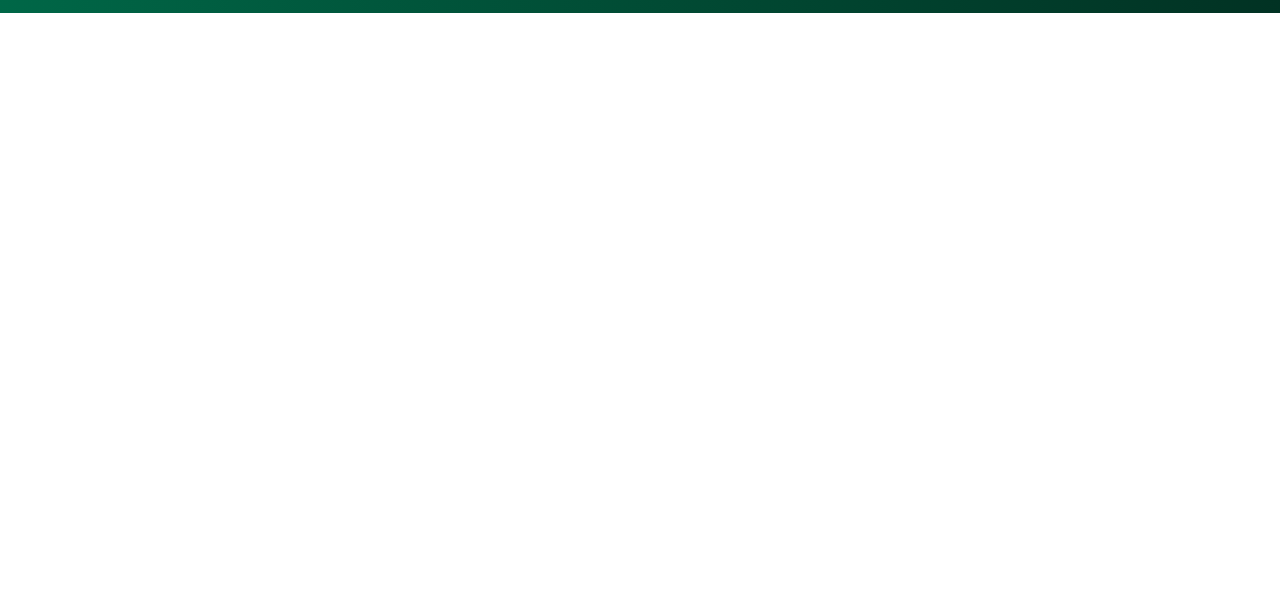
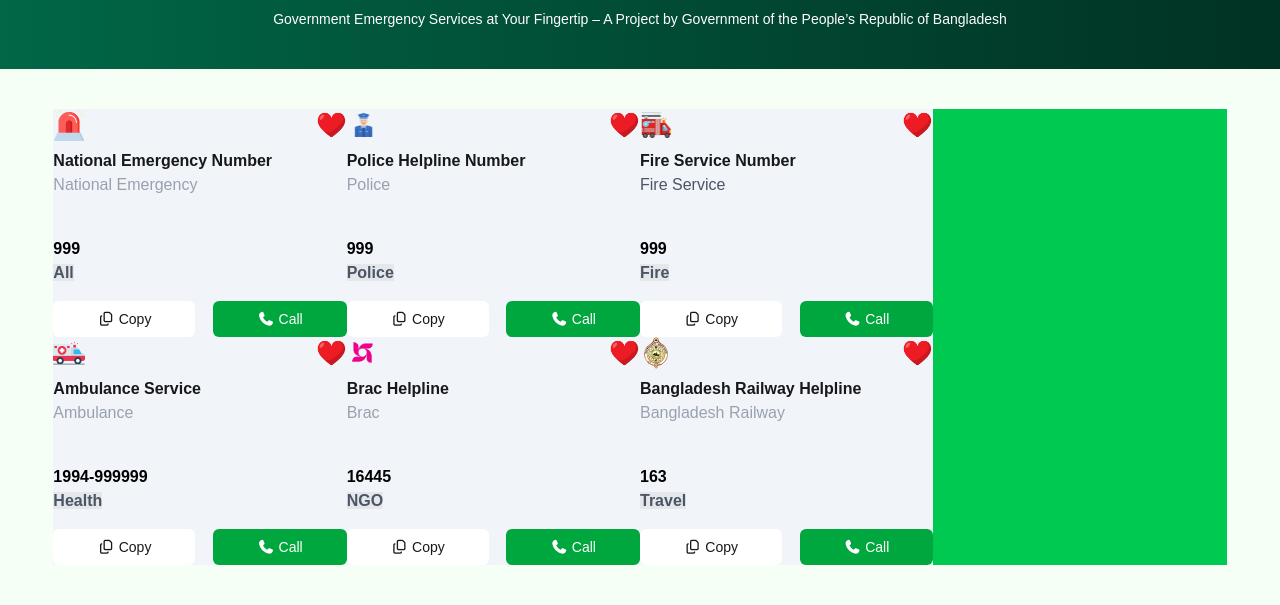
Before and after one commit to sajjadursohag/B12-A5-Emergency-Hotline, a plain HTML site: page index.html in a window 1280 px wide. Shown: the part 239-844 px from the top of the page. Before the commit the page ends 800 px from the top, so only its background shows below. Drawn offline with nearby package versions, Linux system fonts and the light colour scheme; a web font is replaced by a local one.

Commit message:
added service container

```diff
--- a/index.html
+++ b/index.html
@@ -17,7 +17,9 @@
     <!-- header -->
      <header class="bg-gray-200 text-[#006747] p-4 flex justify-between items-center">
         <div class="flex items-center gap-3">
-            <img src="./assets/logo.png" alt="" class="w-8 h-8">
+            <figure>
+                <img src="./assets/logo.png" alt="" class="w-8 h-8">
+            </figure>
             <h1 class="text-lg font-bold">Emergency<br>Service</h1>
         </div>
         <div class="flex items-center gap-7 bg-[#41ff6b1a] rounded-sm">
@@ -35,19 +37,115 @@
 
      </header>
      <!-- Banner -->
-  <section class="bg-gradient-to-r from-[#006747] to-[#013223]  text-center text-white py-7">
+  <section class="bg-gradient-to-r from-[#006747] to-[#013223]  text-center text-white py-10">
     <div class="flex justify-center items-center">
         <div">
-        <img src="./assets/logo.png" alt="" class="w-8 h-8">
+        <img src="./assets/logo.png" alt="" class="w-16 h-16">
 
     </div>
     <div>
         <h2 class="text-2xl font-bold mt-3">Emergency Service Directory</h2>
-        <p class="text-sm mt-3">Government Emergency Services at Your Fingertips – A Project by the Government of Bangladesh</p>
+        <p class="text-sm mt-3">Government Emergency Services at Your Fingertip – A Project by Government of the People’s Republic of Bangladesh</p>
     </div>
     </div>
 
   </section>
+  <main class="bg-[#F5FFF6]">
+    <section id="services-container" class="w-11/12 mx-auto py-10 grid grid-cols-12">
+        <section id="service-box" class="col-span-9">
+            <div class="grid grid-cols-3 bg-slate-100">
+                <div class="emergency">
+                <div class="flex justify-between">
+                <img src="./assets/emergency.png" alt="" class="w-8 h-8 ">
+                <img src="./assets/heart.png" alt="" class="w-8 h-8 ">
+                </div>
+                <h2 class="font-bold mt-2">National Emergency Number</h2>
+                <p class="text-gray-400">National Emergency</p>
+                <p class="font-extrabold text-black mt-10">999</p>
+                <span class="bg-gray-200 font-bold mt-5 text-gray-600">All</span>
+                <div class="flex justify-between mt-4">
+                    <button class="bg-white px-11 py-2 rounded-md text-sm p-3"><i class="fa-regular fa-copy"></i> Copy</button>
+                <button class="bg-[#00A63E] text-white px-11 py-2 rounded-md text-sm p-3"><i class="fa-solid fa-phone"></i> Call</button>
+                </div>
+            </div>
+                <div class="police">
+                <div class="flex justify-between">
+                <img src="./assets/police.png" alt="" class="w-8 h-8 ">
+                <img src="./assets/heart.png" alt="" class="w-8 h-8 ">
+                </div>
+                <h2 class="font-bold mt-2">Police Helpline Number</h2>
+                <p class="text-gray-400">Police</p>
+                <p class="font-extrabold text-black mt-10">999</p>
+                <span class="bg-gray-200 font-bold mt-5 text-gray-600">Police</span>
+                <div class="flex justify-between mt-4">
+                    <button class="bg-white px-11 py-2 rounded-md text-sm p-3"><i class="fa-regular fa-copy"></i> Copy</button>
+                <button class="bg-[#00A63E] text-white px-11 py-2 rounded-md text-sm p-3"><i class="fa-solid fa-phone"></i> Call</button>
+                </div>
+            </div>
+                <div class="fire-service">
+                <div class="flex justify-between">
+                <img src="./assets/fire-service.png" alt="" class="w-8 h-8 ">
+                <img src="./assets/heart.png" alt="" class="w-8 h-8 ">
+                </div>
+                <h2 class="font-bold mt-2">Fire Service Number</h2>
+                <p class="text-gray-600">Fire Service</p>
+                <p class="font-extrabold text-black mt-10">999</p>
+                <span class="bg-gray-200 font-bold mt-5 text-gray-600">Fire</span>
+                <div class="flex justify-between mt-4">
+                    <button class="bg-white px-11 py-2 rounded-md text-sm p-3"><i class="fa-regular fa-copy"></i> Copy</button>
+                <button class="bg-[#00A63E] text-white px-11 py-2 rounded-md text-sm p-3"><i class="fa-solid fa-phone"></i> Call</button>
+                </div>
+            </div>
+                <div class="ambulance-service">
+                <div class="flex justify-between">
+                <img src="./assets/ambulance.png" alt="" class="w-8 h-8 ">
+                <img src="./assets/heart.png" alt="" class="w-8 h-8 ">
+                </div>
+                <h2 class="font-bold mt-2">Ambulance Service</h2>
+                <p class="text-gray-400">Ambulance</p>
+                <p class="font-extrabold text-black mt-10">1994-999999</p>
+                <span class="bg-gray-200 font-bold mt-5 text-gray-600">Health</span>
+                <div class="flex justify-between mt-4">
+                    <button class="bg-white px-11 py-2 rounded-md text-sm p-3"><i class="fa-regular fa-copy"></i> Copy</button>
+                <button class="bg-[#00A63E] text-white px-11 py-2 rounded-md text-sm p-3"><i class="fa-solid fa-phone"></i> Call</button>
+                </div>
+            </div>
+                <div class="brac-help">
+                <div class="flex justify-between">
+                <img src="./assets/brac.png" alt="" class="w-8 h-8 ">
+                <img src="./assets/heart.png" alt="" class="w-8 h-8 ">
+                </div>
+                <h2 class="font-bold mt-2">Brac Helpline</h2>
+                <p class="text-gray-400">Brac</p>
+                <p class="font-extrabold text-black mt-10">16445</p>
+                <span class="bg-gray-200 font-bold mt-5 text-gray-600">NGO</span>
+                <div class="flex justify-between mt-4">
+                    <button class="bg-white px-11 py-2 rounded-md text-sm p-3"><i class="fa-regular fa-copy"></i> Copy</button>
+                <button class="bg-[#00A63E] text-white px-11 py-2 rounded-md text-sm p-3"><i class="fa-solid fa-phone"></i> Call</button>
+                </div>
+            </div>
+                <div class="bd-railway">
+                <div class="flex justify-between">
+                <img src="./assets/Bangladesh-Railway.png" alt="" class="w-8 h-8 ">
+                <img src="./assets/heart.png" alt="" class="w-8 h-8 ">
+                </div>
+                <h2 class="font-bold mt-2">Bangladesh Railway Helpline</h2>
+                <p class="text-gray-400">Bangladesh Railway</p>
+                <p class="font-extrabold text-black mt-10">163</p>
+                <span class="bg-gray-200 font-bold mt-5 text-gray-600">Travel</span>
+                <div class="flex justify-between mt-4">
+                    <button class="bg-white px-11 py-2 rounded-md text-sm p-3"><i class="fa-regular fa-copy"></i> Copy</button>
+                <button class="bg-[#00A63E] text-white px-11 py-2 rounded-md text-sm p-3"><i class="fa-solid fa-phone"></i> Call</button>
+                </div>
+            </div>
+
+            </div>
+        </section>
+        <aside id="history-box" class="bg-green-500 col-span-3">
+
+        </aside>
+    </section>
+  </main>
 
 </body>
 </html>
```
